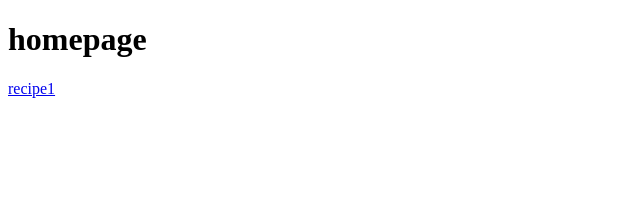
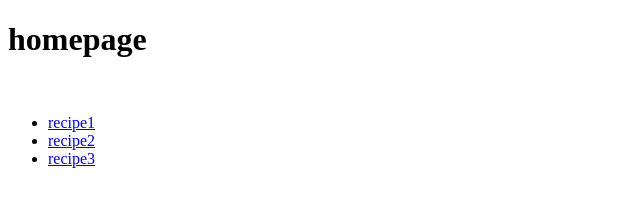
Before and after one commit to ali-37/odin-recipes, a plain HTML site: page index.html in a window 1280 px wide. Shown: the whole page, without its empty margins (0-640 px from the left). Drawn offline with Linux system fonts and the light colour scheme.

Commit message:
Create links to recipe pages

```diff
--- a/index.html
+++ b/index.html
@@ -8,6 +8,12 @@
 
     <body>
         <h1>homepage</h1>
-        <a href="./recipes/recipe1.html">recipe1</a>
+        <img src="" alt="">
+        <ul>
+            <li><a href="./recipes/recipe1.html">recipe1</a></li>
+            <li><a href="./recipes/recipe2.html">recipe2</a></li>
+            <li><a href="./recipes/recipe3.html">recipe3</a></li>
+        </ul>
+
     </body>
 </html>
```
